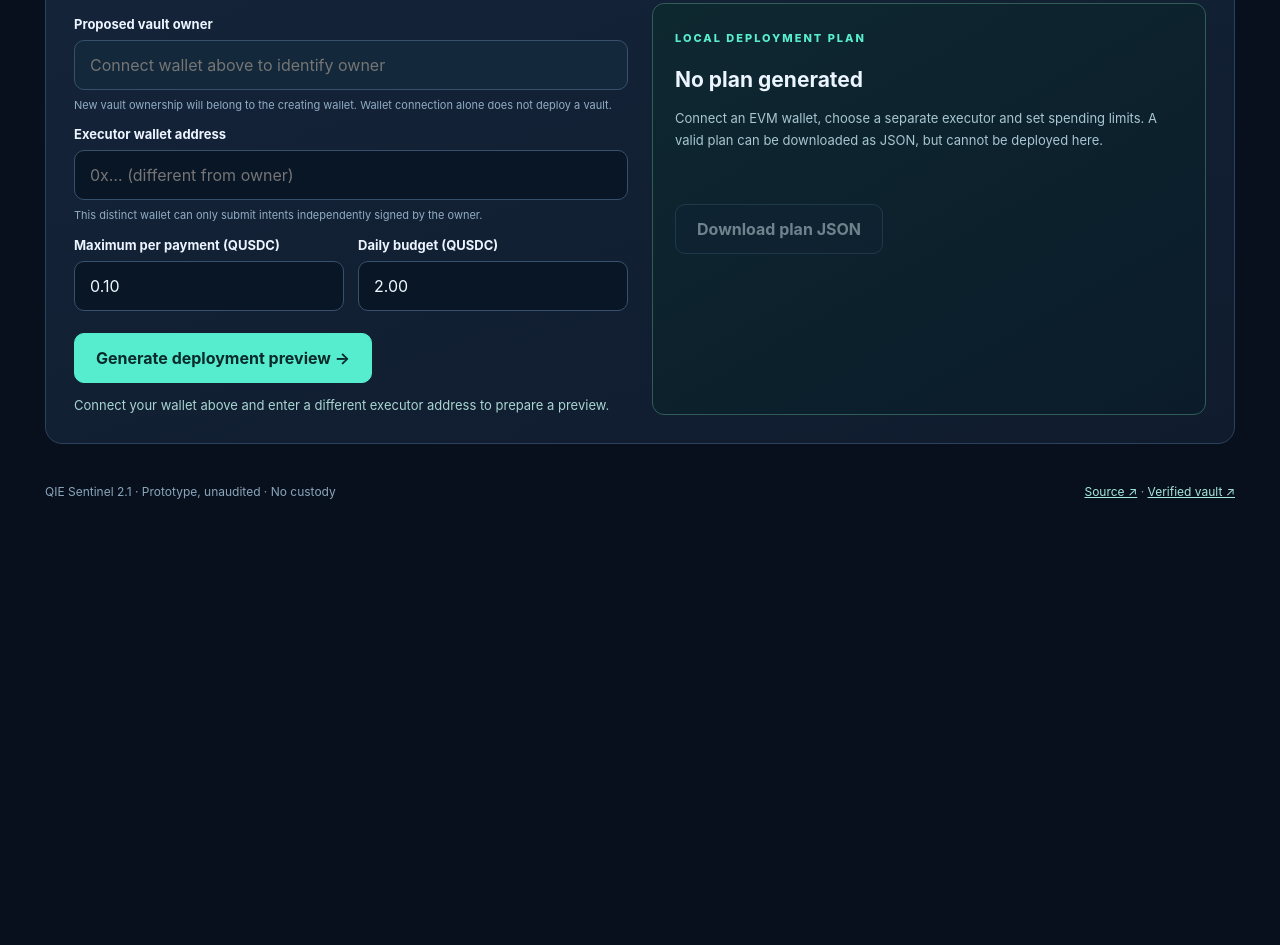
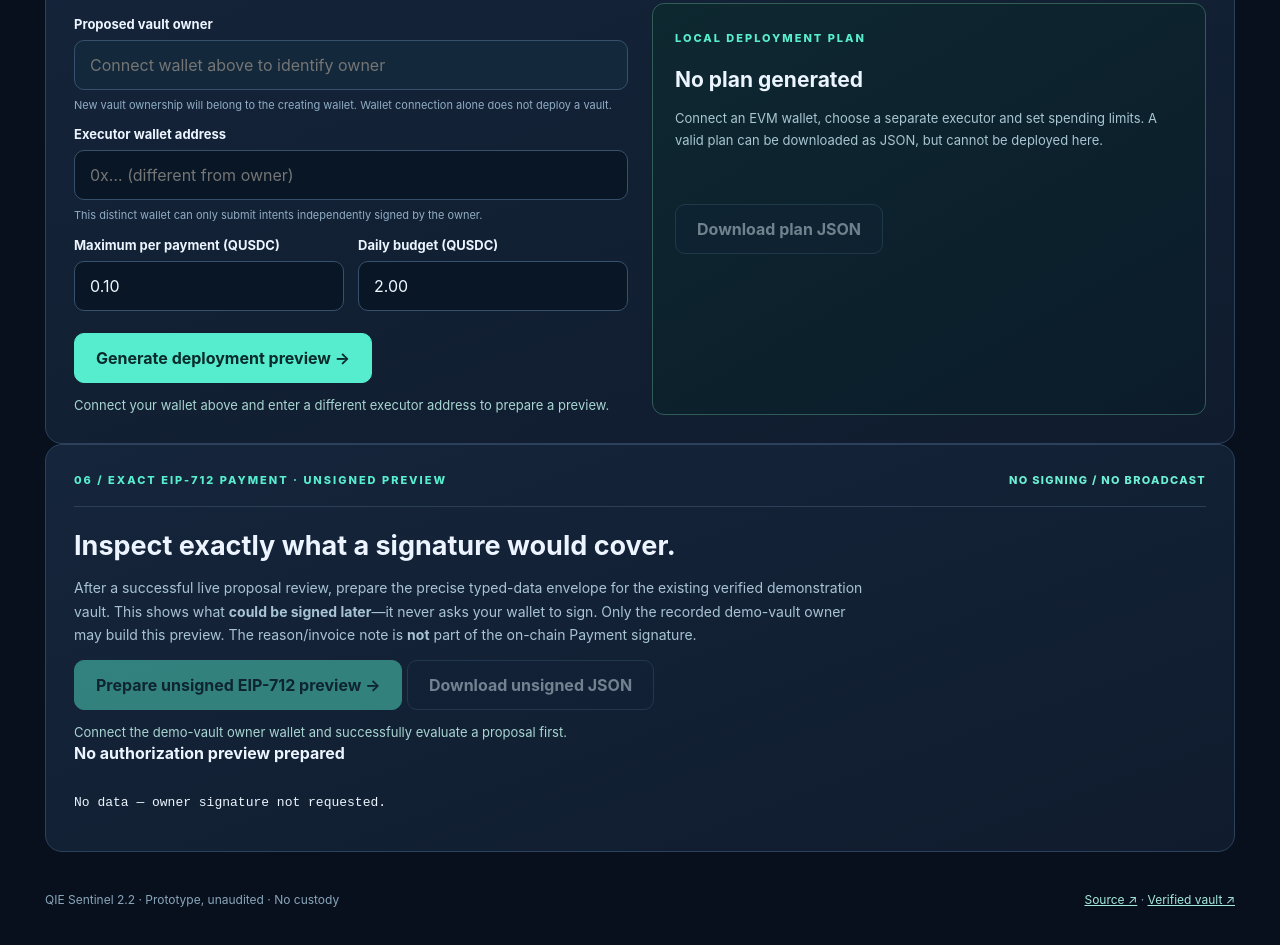
Before and after one commit to Makabeez/qie-sentinel, a plain HTML site: page v2/index.html in a window 1280 px wide. Shown: the part 1645-2590 px from the top of the page. Before the commit the page ends 2184 px from the top, so only its background shows below. Drawn offline with Linux system fonts and the light colour scheme.

Commit message:
ui(v2.2): show unsigned EIP-712 payment envelope and disabled signing boundary

```diff
--- a/v2/index.html
+++ b/v2/index.html
@@ -5,13 +5,13 @@
 <meta name="viewport" content="width=device-width, initial-scale=1">
 <meta name="description" content="QIE Sentinel v2 — read-only payment proposal review against verified QIE Mainnet contracts.">
 <meta name="theme-color" content="#08101d">
-<title>QIE Sentinel 2.1 | Proposal Review & Vault Planning</title>
+<title>QIE Sentinel 2.2 | Read-only Authorization Preview</title>
 <link rel="stylesheet" href="./style.css">
 <script type="module" src="./app.mjs"></script>
 </head>
 <body>
 <div class="shell">
-<header class="top"><a class="brand" href="../site/" aria-label="QIE Sentinel project home"><span class="sigil">◇</span> QIE<span class="mint">Sentinel</span><span class="version">2.1 LAB</span></a><div class="header-actions"><span class="network">● QIE MAINNET · 1990</span><button type="button" id="connect" class="button quiet">Connect wallet</button></div></header>
+<header class="top"><a class="brand" href="../site/" aria-label="QIE Sentinel project home"><span class="sigil">◇</span> QIE<span class="mint">Sentinel</span><span class="version">2.2 LAB</span></a><div class="header-actions"><span class="network">● QIE MAINNET · 1990</span><button type="button" id="connect" class="button quiet">Connect wallet</button></div></header>
 <main>
 <section class="hero"><div class="eyebrow">INDEPENDENT-USER PROTOTYPE · READ-ONLY</div><h1>Approve the idea.<br><span>Never surrender the keys.</span></h1><p>Review proposed QUSDC payments against real policy data from the verified QIE Sentinel vault. Connect a wallet to identify the reviewer—never to sign or move funds in this prototype.</p><div class="notice"><strong>No transaction capability.</strong> This is a review of the existing demonstration vault, <em>not</em> onboarding a user-owned vault or approving an actual payment. A wallet connection grants no ownership or spending rights.</div></section>
 <div class="layout">
@@ -62,7 +62,21 @@
  </div>
 </section>
 
+<section class="panel authorization" id="authorization-preview">
+ <div class="panel-header"><span class="eyebrow">06 / EXACT EIP-712 PAYMENT · UNSIGNED PREVIEW</span><span class="live">NO SIGNING / NO BROADCAST</span></div>
+ <div class="onboarding-intro"><h2>Inspect exactly what a signature would cover.</h2><p>After a successful live proposal review, prepare the precise typed-data envelope for the existing verified demonstration vault. This shows what <strong>could be signed later</strong>—it never asks your wallet to sign. Only the recorded demo-vault owner may build this preview. The reason/invoice note is <strong>not</strong> part of the on-chain Payment signature.</p></div>
+ <div class="authorization-actions">
+  <button id="prepare-auth" class="button primary" type="button" disabled>Prepare unsigned EIP-712 preview →</button>
+  <button id="download-auth" class="button quiet" type="button" disabled>Download unsigned JSON</button>
+ </div>
+ <p id="auth-feedback" class="plan-feedback" role="status" aria-live="polite">Connect the demo-vault owner wallet and successfully evaluate a proposal first.</p>
+ <div class="auth-output">
+  <strong id="auth-title">No authorization preview prepared</strong>
+  <div id="auth-facts" class="facts"></div>
+  <pre id="auth-json" class="auth-json" aria-label="Unsigned EIP-712 typed data">No data — owner signature not requested.</pre>
+ </div>
+</section>
 </main>
-<footer><span>QIE Sentinel 2.1 · Prototype, unaudited · No custody</span><span><a href="https://github.com/Makabeez/qie-sentinel" rel="noopener noreferrer" target="_blank">Source ↗</a> · <a href="https://mainnet.qie.digital/address/0xb752F05a55059C89a43a289d5d055F303B6DD96E?tab=contract" rel="noopener noreferrer" target="_blank">Verified vault ↗</a></span></footer>
+<footer><span>QIE Sentinel 2.2 · Prototype, unaudited · No custody</span><span><a href="https://github.com/Makabeez/qie-sentinel" rel="noopener noreferrer" target="_blank">Source ↗</a> · <a href="https://mainnet.qie.digital/address/0xb752F05a55059C89a43a289d5d055F303B6DD96E?tab=contract" rel="noopener noreferrer" target="_blank">Verified vault ↗</a></span></footer>
 </div>
 </body></html>
```
